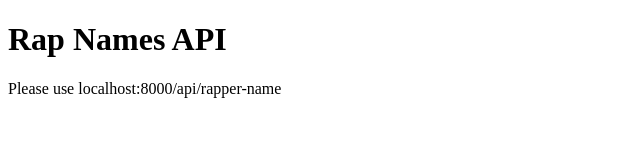
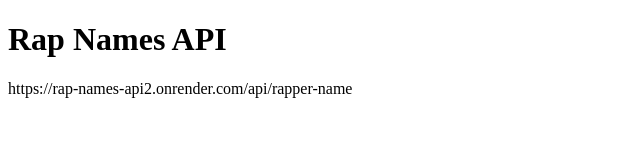
Before and after one commit to skylerreising/rap-names-api2, a website: page index.html in a window 1280 px wide. Shown: the whole page, without its empty margins (0-640 px from the left). Drawn offline with Linux system fonts and the light colour scheme.

Commit message:
Updated url in index.html

```diff
--- a/index.html
+++ b/index.html
@@ -7,6 +7,6 @@
 </head>
 <body>
     <h1>Rap Names API</h1>
-    <p>Please use localhost:8000/api/rapper-name</p>
+    <p>https://rap-names-api2.onrender.com/api/rapper-name</p>
 </body>
 </html>
```
